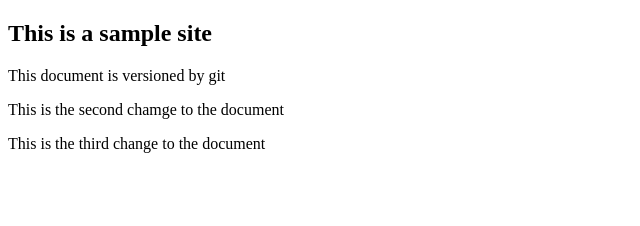
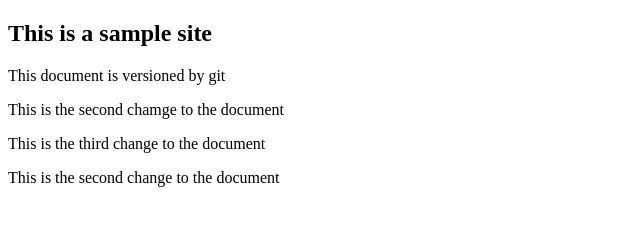
Before and after one commit to mainasm/git-practice, a plain HTML site: page index.html in a window 1280 px wide. Shown: the whole page, without its empty margins (0-640 px from the left). Drawn offline with Linux system fonts and the light colour scheme.

Commit message:
116533 Celestine

```diff
--- a/index.html
+++ b/index.html
@@ -11,5 +11,6 @@
     <p>This document is versioned by git</p>
     <p>This is the second chamge to the document</p>
     <p>This is the third change to the document</p>
+    <p>This is the second change to the document</p>
 </body>
 </html>
```
